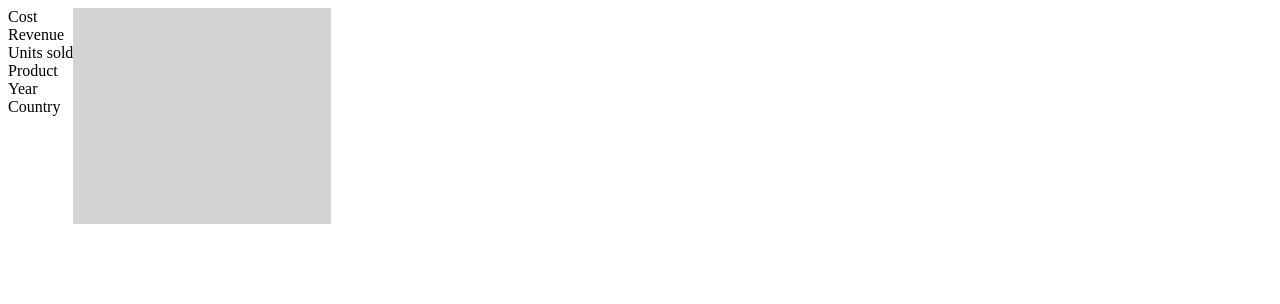
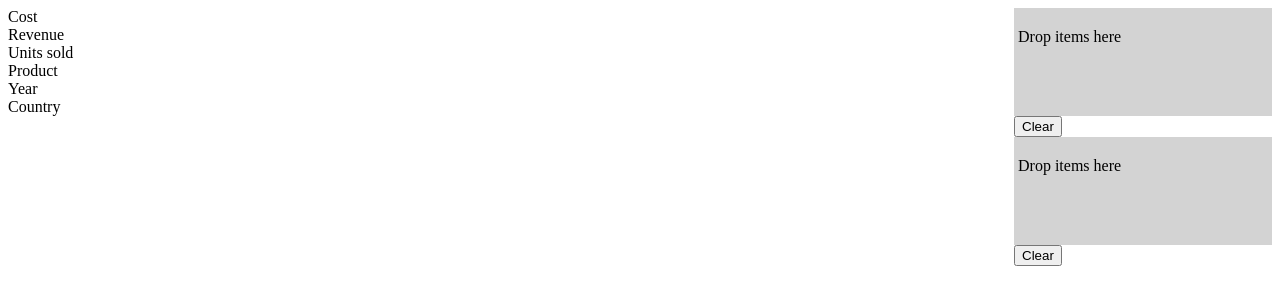
Before and after one commit to AlyAbdelrahman/plotterMaker, a React (Create React App) app: page / in a window 1280 px wide. Shown: the top 304 px of the page. Built offline with nearby package versions, Linux system fonts and the light colour scheme.

Commit message:
adding clear axis functionalilty

```diff
--- a/src/containers/chartMaker/ChartMaker.js
+++ b/src/containers/chartMaker/ChartMaker.js
@@ -14,7 +14,7 @@ export default function ChartMaker() {
     const dimensionAxesRef = useRef();
     const measureAxesRef = useRef();
 
-    const [measueAxesData, setMeasureAxesData] = useState([]);
+    const [measueAxesData, setMeasureAxesData] = useState('');
     const [dimensionAxesData, setDimensionAxesData] = useState([]);
 
 
@@ -25,7 +25,6 @@ export default function ChartMaker() {
         setDimensionColumns(dimensionCols);
         setMeasureColumns(measureCols);
     }, [orginalColumnData]);
-
 
 
     const fetchChartColumnData = () => {
@@ -77,8 +76,7 @@ export default function ChartMaker() {
         if (!result.destination) return; // If dropped outside the list
         // debugger
 
-        const { draggableId, destination, source } = result;
-        debugger
+        const { draggableId, destination } = result;
         // Handle dragging within Dimension or Measure columns
         if ((draggableId.startsWith('draggable-dimension') && destination.droppableId === 'droppable-dimension') ||
             (draggableId.startsWith('draggable-measure') && destination.droppableId === 'droppable-measure')) {
@@ -100,9 +98,21 @@ export default function ChartMaker() {
         }
     };
 
+    const handleClearAxis = (droppableId, axesLabel) => {
+        if (droppableId.startsWith('doppable-measure-axes')) {
+            const measureCols = orginalColumnData.filter(item => item.function === 'measure');
+            setMeasureAxesData('')
+            setMeasureColumns(measureCols);
+            return
+        }
+        const dimensionCols = orginalColumnData.filter(item => item.function === 'dimension');
+        setDimensionAxesData('')
+        setDimensionColumns(dimensionCols);
+        return;
 
+    }
     return (
-        <div className="chartMakerContainer" style={{ display: 'flex' }}>
+        <div className="chartMakerContainer" style={{ display: 'flex', justifyContent:'space-between'}}>
             <div className='chartDataColumnContainer'>
                 <DragDropContext onDragEnd={handleDragEnd}>
                     <DataColumn
@@ -112,7 +122,8 @@ export default function ChartMaker() {
                         columnData={measureColumns}
                         ref={measureAxesRef}
                         axisDroppableId="doppable-measure-axes"
-                        axesLabels={measueAxesData}
+                        axesLabel={measueAxesData}
+                        handleClearAxis={handleClearAxis}
 
                     />
                 </DragDropContext>
@@ -124,7 +135,8 @@ export default function ChartMaker() {
                         columnData={dimensionColumns}
                         ref={dimensionAxesRef}
                         axisDroppableId="doppable-dimension-axes"
-                        axesLabels={dimensionAxesData}
+                        axesLabel={dimensionAxesData}
+                        handleClearAxis={handleClearAxis}
                     />
                 </DragDropContext>
             </div>
--- a/src/containers/dataAxes/DataAxes.js
+++ b/src/containers/dataAxes/DataAxes.js
@@ -1,7 +1,7 @@
 import React from 'react';
 import { Droppable } from 'react-beautiful-dnd';
 
-export default function DataAxes({droppableId, axesLabels}) {
+export default function DataAxes({droppableId, axesLabel, handleClearAxis}) {
     return (
         <div>
             <Droppable droppableId={droppableId}>
@@ -16,11 +16,12 @@ export default function DataAxes({droppableId, axesLabels}) {
                             minHeight: 100
                         }}
                     >
-                        { axesLabels ||  <p>Drop dimension items here</p> }
+                        { axesLabel.length > 0 ? axesLabel :  <p>Drop  items here</p> }
                         {provided.placeholder}
                     </div>
                 )}
             </Droppable>
+            <button onClick={()=>handleClearAxis(droppableId, axesLabel)}>Clear</button>
         </div>
     );
 }
--- a/src/containers/dataColumn/DataColumn.js
+++ b/src/containers/dataColumn/DataColumn.js
@@ -3,7 +3,7 @@ import ReactDOM from 'react-dom';
 import DragDropColumn from '../../components/dragDropColumn/DragDropColumn';
 import DataAxes from '../dataAxes/DataAxes';
 
- const DataColumn = React.forwardRef(({ title, draggableId, droppableId, columnData, axisDroppableId, axesLabels }, axesContainerRef) => {
+ const DataColumn = React.forwardRef(({ title, draggableId, droppableId, columnData, axisDroppableId, axesLabel, handleClearAxis }, axesContainerRef) => {
     return (
         <div>
             <DragDropColumn
@@ -12,7 +12,7 @@ import DataAxes from '../dataAxes/DataAxes';
                 draggableId={draggableId}
                 columnData={columnData}
             />
-            {axesContainerRef.current && ReactDOM.createPortal(<DataAxes header={title} axesLabels={axesLabels} droppableId={axisDroppableId}/>, axesContainerRef.current)}
+            {axesContainerRef.current && ReactDOM.createPortal(<DataAxes header={title} axesLabel={axesLabel} droppableId={axisDroppableId} handleClearAxis={handleClearAxis}/>, axesContainerRef.current)}
 
         </div>
     );
```
